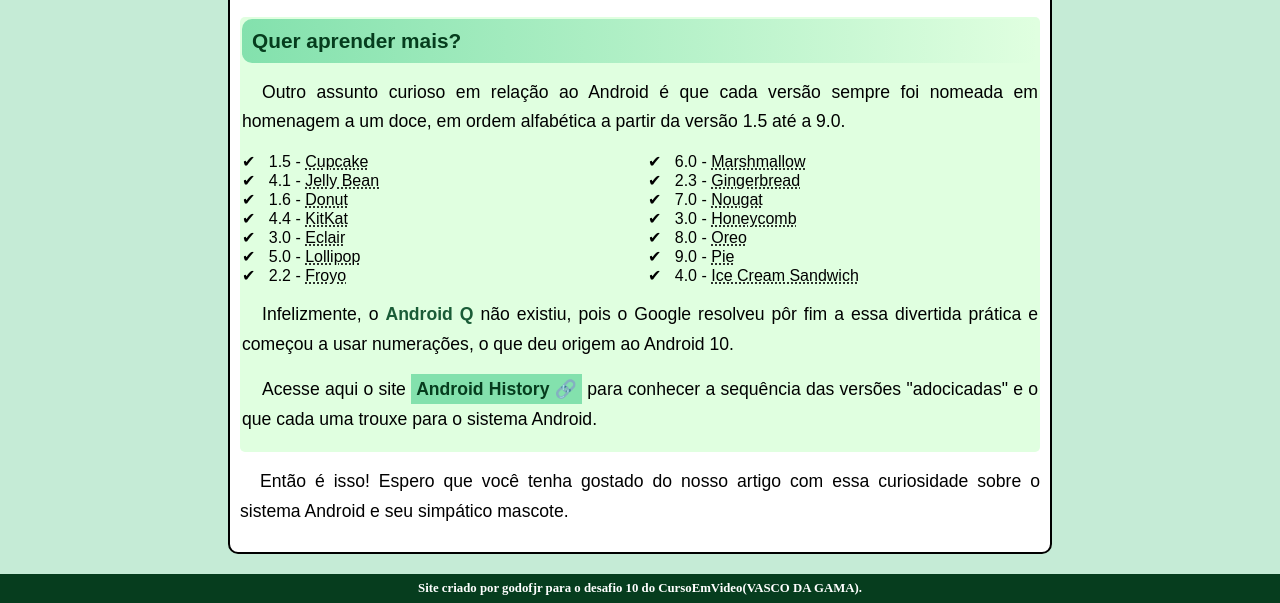
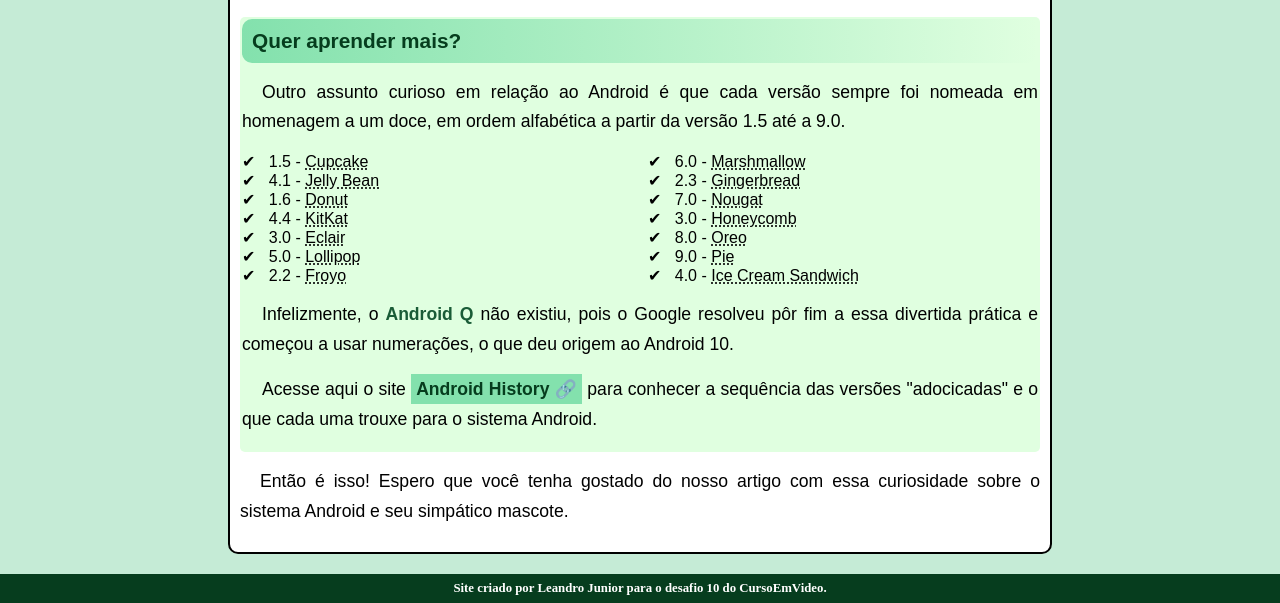
Before and after one commit to leandrojunior15/html-css, a plain HTML site: page desafios android/desafio-android.html in a window 1280 px wide. Shown: the part 2232-2835 px from the top of the page. Drawn offline with Linux system fonts and the light colour scheme.

Commit message:
Update desafio-android.html

```diff
--- a/desafios android/desafio-android.html
+++ b/desafios android/desafio-android.html
@@ -76,7 +76,7 @@
         </section>
     </main>
     <footer>
-        <p id="baixo">Site criado por <a href="https://www.youtube.com/@godofjr">godofjr</a> para o desafio 10 do <a href="https://www.cursoemvideo.com/">CursoEmVideo</a>(VASCO DA GAMA).</p>
+        <p id="baixo">Site criado por <a href="https://www.youtube.com/@godofjr">Leandro Junior</a> para o desafio 10 do <a href="https://www.cursoemvideo.com/">CursoEmVideo</a>.</p>
     </footer>
 </body>
 </html>
```
